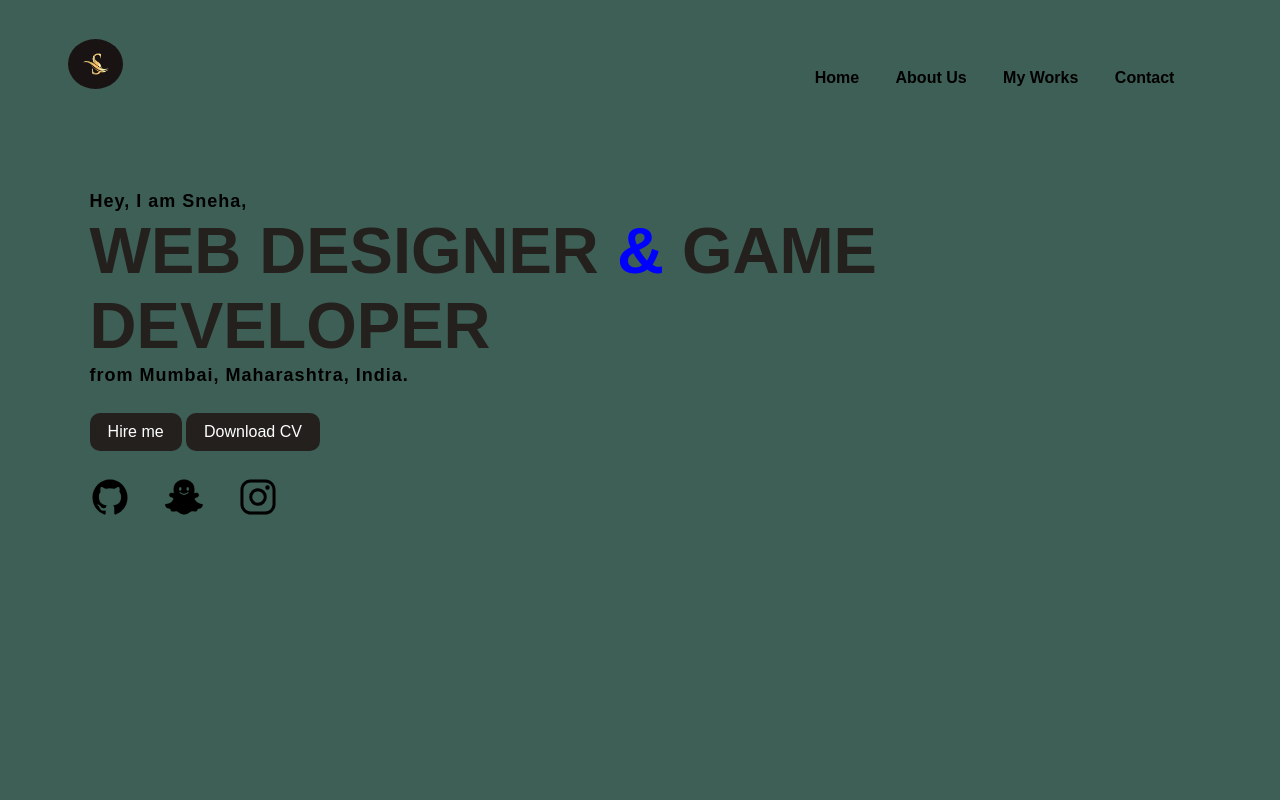
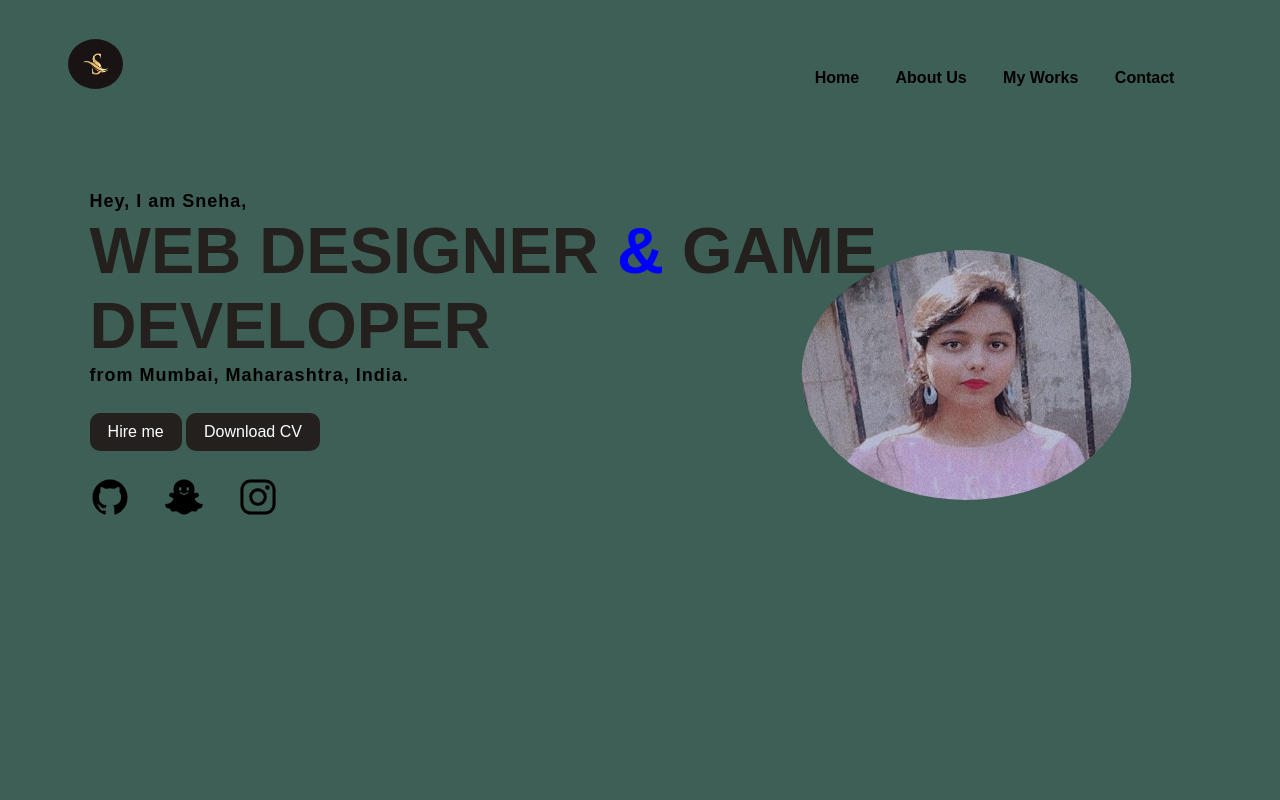
Before and after one commit to SnehaSonar/Portfolio, a plain HTML site: page index.html in a window 1280 px wide. Drawn offline with nearby package versions, Linux system fonts and the light colour scheme.

Commit message:
Update index.html

```diff
--- a/index.html
+++ b/index.html
@@ -38,7 +38,7 @@
             <a href="Profile.pdf" download >Download CV</a>
         </div>
         <div class="image">
-            <img src="" alt="img" class="sneha" style="height: 250px;width: 330px;border-radius: 50%;margin-top: 50px;">
+            <img src="P1.jpg" alt="img" class="sneha" style="height: 250px;width: 330px;border-radius: 50%;margin-top: 50px;">
         </div>
         <div class="icon">
             <a href="https://github.com/SnehaSonar/"><ion-icon name="logo-github""></ion-icon></a>
```
